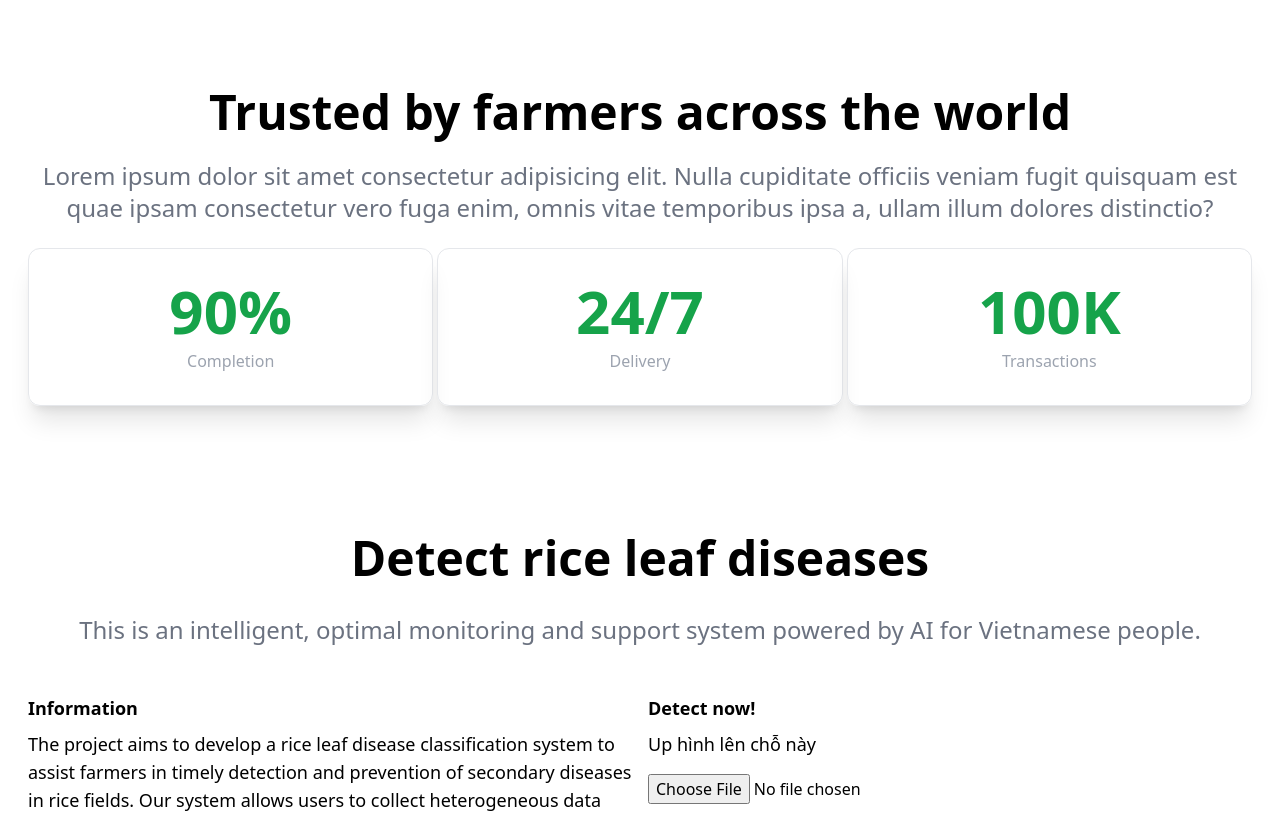
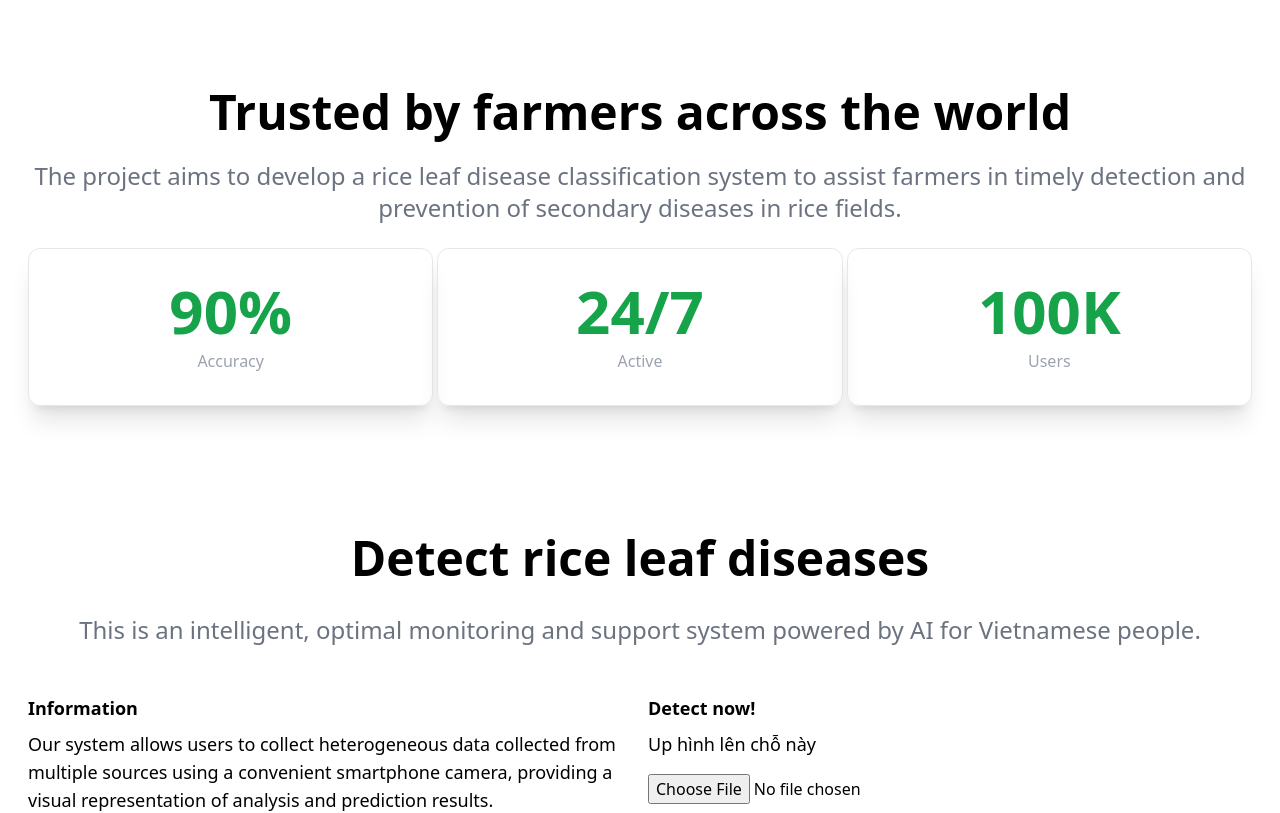
Before and after one commit to nqanh312/detect-riceleafdieases, a React (Create React App) app: page / in a window 1280 px wide. Shown: the part 840-1653 px from the top of the page. Built offline with nearby package versions, Linux system fonts and the light colour scheme.

Commit message:
complete UI homepage

```diff
--- a/src/App.js
+++ b/src/App.js
@@ -3,6 +3,7 @@ import Hero from './components/Hero'
 import About from './components/About'
 import Detect from './components/Detect'
 import Footer from './components/Footer'
+
 
 function App() {
   return (
--- a/src/components/About.jsx
+++ b/src/components/About.jsx
@@ -6,21 +6,21 @@ const About = () => {
             <div className='max-w-[1240px] mx-auto'>
                 <div className='text-center'>
                     <h2 className='text-5xl font-bold'>Trusted by farmers across the world</h2>
-                    <p className='text-2xl py-6 text-gray-500'>Lorem ipsum dolor sit amet consectetur adipisicing elit. Nulla cupiditate officiis veniam fugit quisquam est quae ipsam consectetur vero fuga enim, omnis vitae temporibus ipsa a, ullam illum dolores distinctio?</p>
+                    <p className='text-2xl py-6 text-gray-500'>The project aims to develop a rice leaf disease classification system to assist farmers in timely detection and prevention of secondary diseases in rice fields.</p>
                 </div>
 
                 <div className='grid md:grid-cols-3 gap-1 px-2 text-center'>
                     <div className='border py-8 rounded-xl shadow-xl'>
                         <p className='text-6xl font-bold text-green-600'>90%</p>
-                        <p className='text-gray-400 mt-2'>Completion</p>
+                        <p className='text-gray-400 mt-2'>Accuracy</p>
                     </div>
                     <div className='border py-8 rounded-xl shadow-xl'>
                         <p className='text-6xl font-bold text-green-600'>24/7</p>
-                        <p className='text-gray-400 mt-2'>Delivery</p>
+                        <p className='text-gray-400 mt-2'>Active</p>
                     </div>
                     <div className='border py-8 rounded-xl shadow-xl'>
                         <p className='text-6xl font-bold text-green-600'>100K</p>
-                        <p className='text-gray-400 mt-2'>Transactions</p>
+                        <p className='text-gray-400 mt-2'>Users</p>
                     </div>
                 </div>
             </div>
--- a/src/components/Detect.jsx
+++ b/src/components/Detect.jsx
@@ -36,8 +36,7 @@ const Detect = () => {
                         <div>
                             <h3 className='font-bold text-lg'>Information</h3>
                             <p className='text-lg pt-2 pb-4'>
-                            The project aims to develop a rice leaf disease classification system to assist farmers
-                            in timely detection and prevention of secondary diseases in rice fields. Our system allows
+                            Our system allows
                             users to collect heterogeneous data collected from multiple sources using a convenient smartphone
                             camera, providing a visual representation of analysis and prediction results.
                             </p>
```
